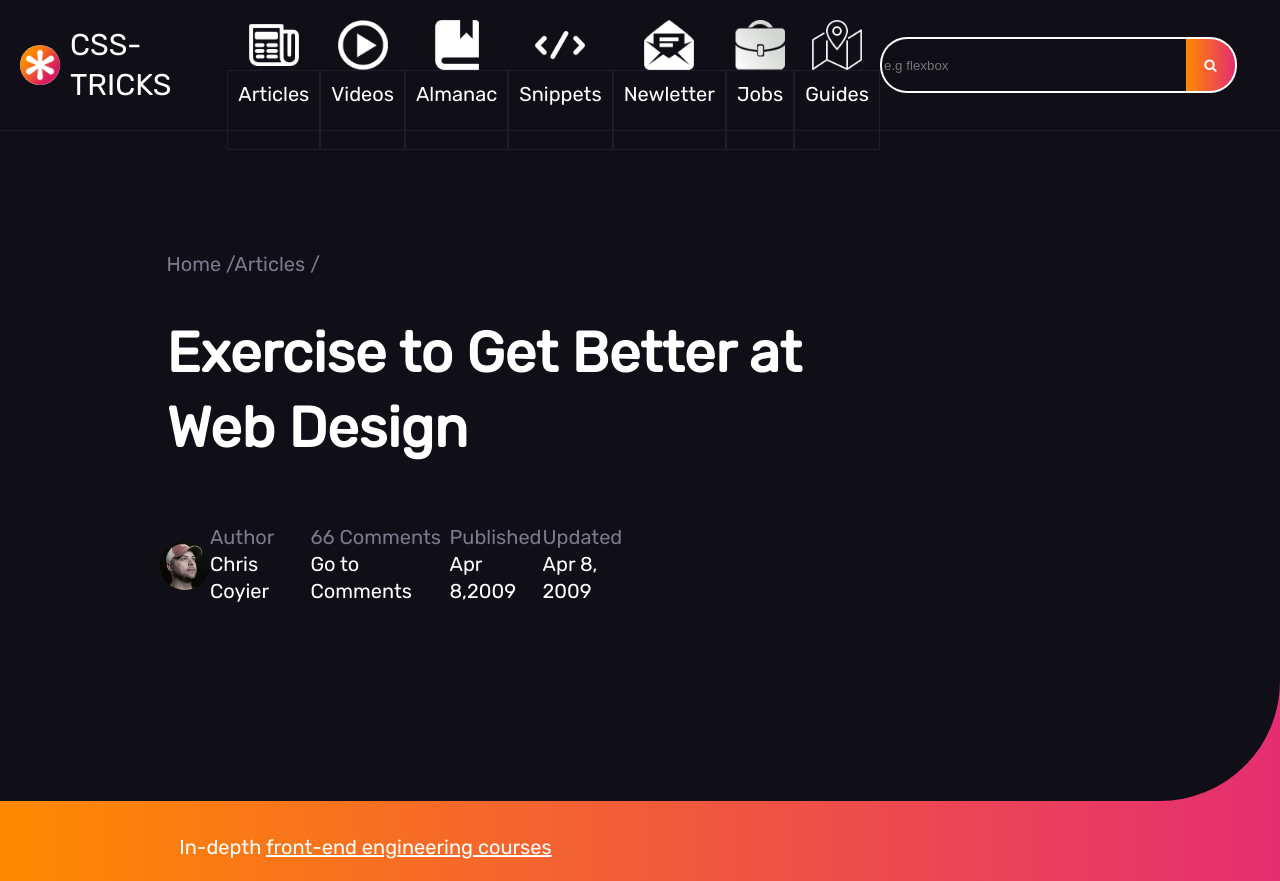
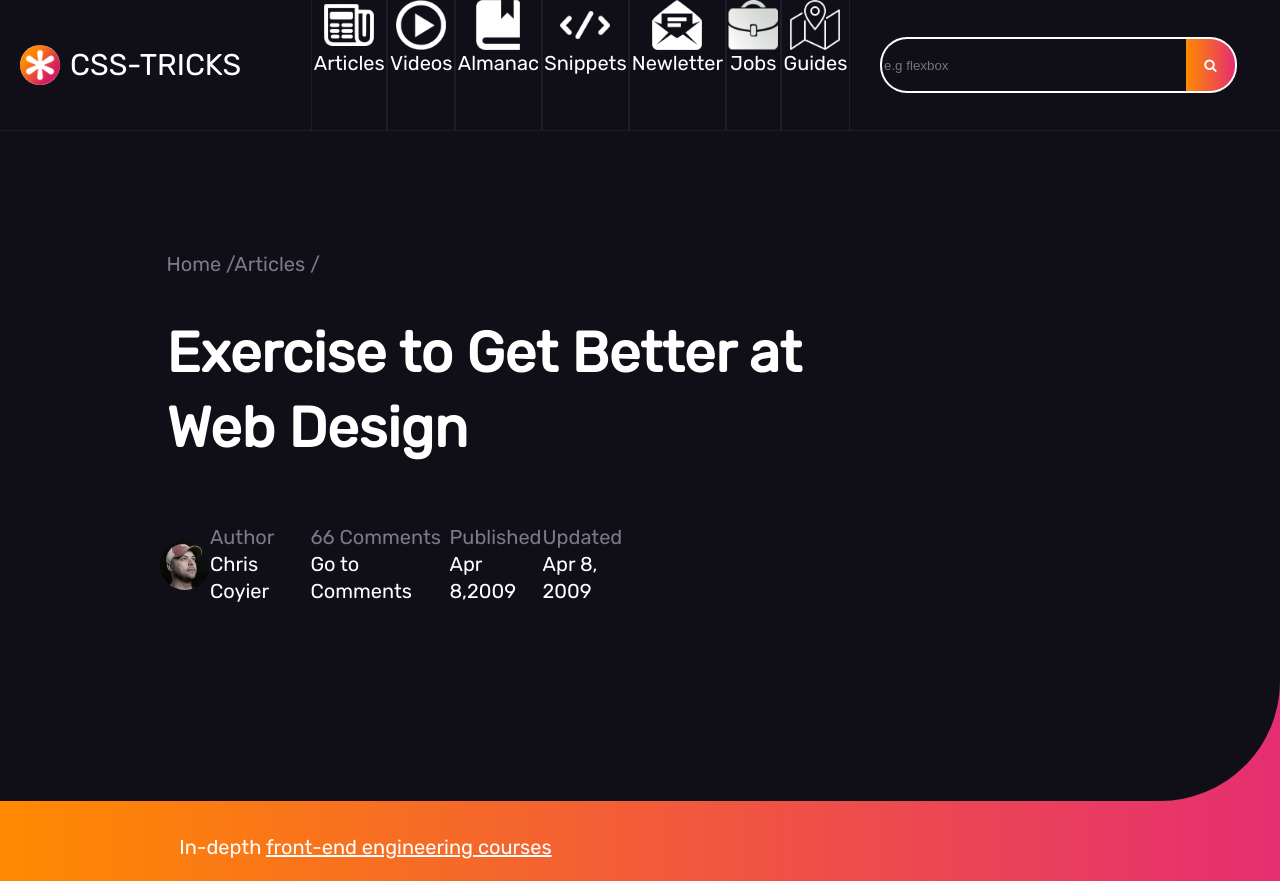
Before and after one commit to LiSplib/exo, a plain HTML site: page index.html in a window 1280 px wide. Drawn offline with Linux system fonts and the light colour scheme.

Commit message:
navbar correction

```diff
--- a/style.css
+++ b/style.css
@@ -38,22 +38,24 @@
 
 .navbar{
     flex-grow: 1;
-    /* font-size: 16px; */
     height: 130px;
 }
 
 .navbar ul{
     display: flex;
-    justify-content: space-around;
     align-items: center;
     height: 100%;
+    text-align: center;
+    margin: 0 30px 0 30px;
 }
 
 .navbar ul li{
     display: flex;
+    flex-grow: 1;
     flex-direction: column;
     list-style: none;
     height: 100%;
+    border: 1px solid #201c29;
 }
 
 .navbar ul li img{
@@ -64,18 +66,16 @@
 }
 
 .navbar ul li a{
-    border: 1px solid #201c29;
     height: 100%;
-    padding: 10px;
 }
 
-.navbar a:hover{
+.navbar li:hover{
     background-color: #201c29;
 }
 
 .navbar img{
-    width: 50px;
-    height: 50px;
+    width: 45px;
+    height: 45px;
 }
 
 a{
```
